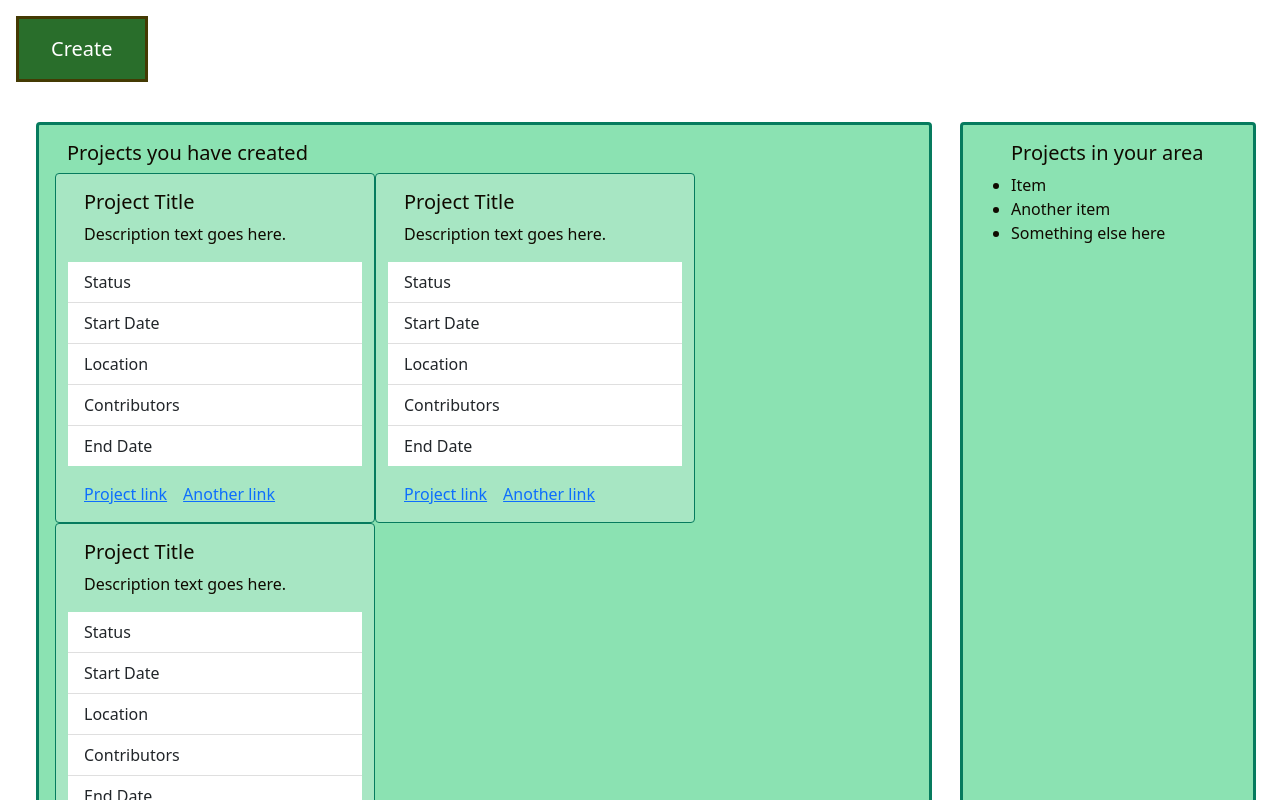
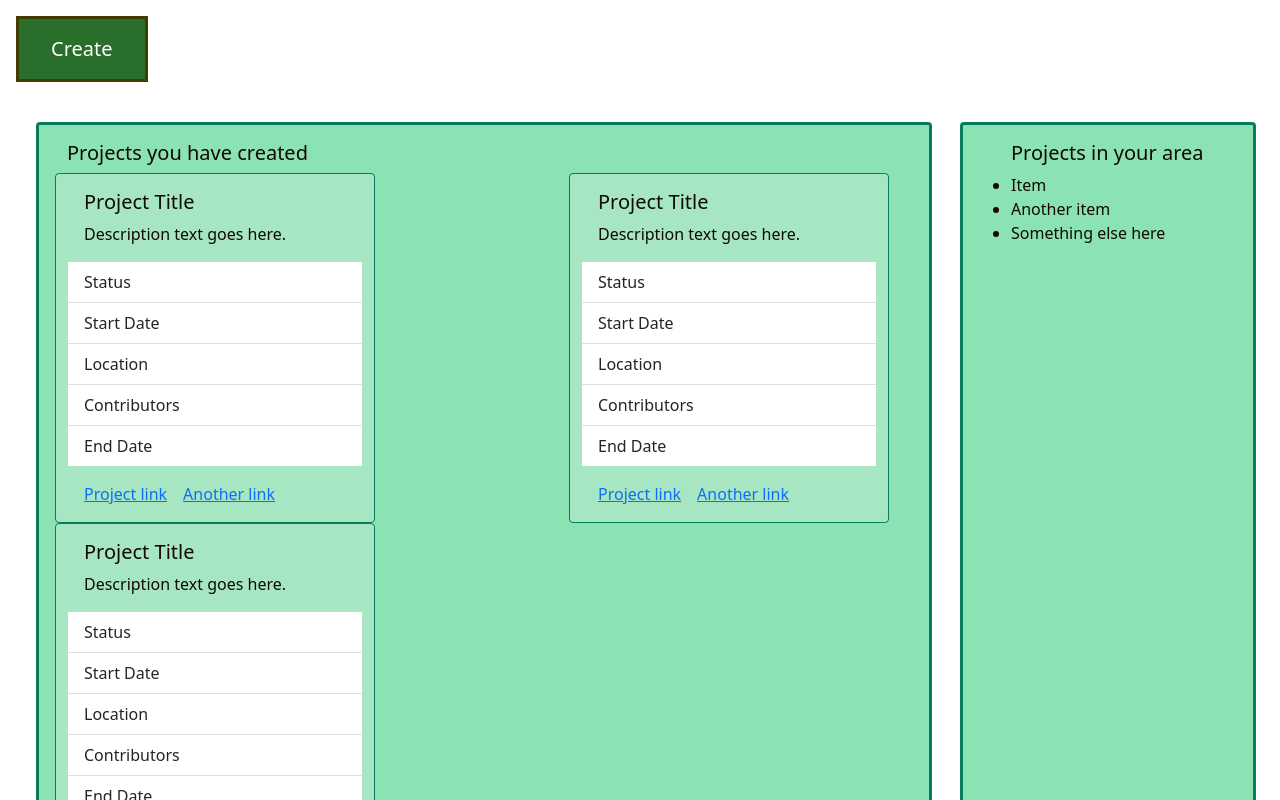
Before and after one commit to ClaireMDavies/TreePeeps, a React (Create React App) app in the folder client/: page /dashboard in a window 1280 px wide. Shown: the top 800 px of the page. Built offline with nearby package versions, Linux system fonts and the light colour scheme.

Commit message:
Spaced out cards

```diff
--- a/client/src/pages/dashboard.js
+++ b/client/src/pages/dashboard.js
@@ -18,7 +18,7 @@ const dashboard = () => {
                         <div className="row ">
                             <h5>Projects you have created</h5>
                         </div>
-                        <div className="row ">
+                        <div className="row myCards">
                             <div className="dashCard " style={{ width: "20rem" }}>
                                 <div className="card-body ">
                                     <h5 className="card-title">Project Title</h5>
```
